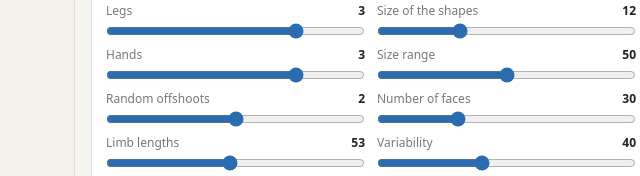
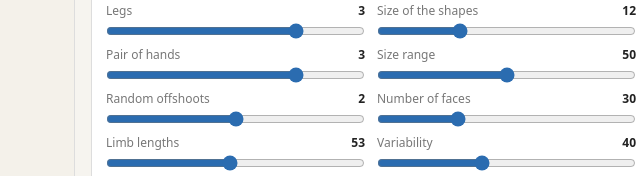
Before and after one commit to egeneralline-eng/BLOB-GEN-3000, a plain HTML site: page index.html in a window 1280 px wide. Shown: the part 297-473 px from the top of the page, 617-1257 px from the left. Drawn offline with Linux system fonts and the light colour scheme; no server answers.

Commit message:
Rename 'Hands' label to 'Pair of hands'

```diff
--- a/index.html
+++ b/index.html
@@ -66,7 +66,7 @@ hr{border:0;border-top:1px solid var(--line);width:100%;margin:2px 0}
     <label><span>Perspective <b id="v_persp"></b></span><input type="range" id="persp" min="0" max="100" value="0"></label>
     <hr>
     <label><span>Legs <b id="v_legs"></b></span><input type="range" id="legs" min="0" max="4" value="2"></label>
-    <label><span>Hands <b id="v_arms"></b></span><input type="range" id="arms" min="0" max="4" value="2"></label>
+    <label><span>Pair of hands <b id="v_arms"></b></span><input type="range" id="arms" min="0" max="4" value="2"></label>
     <label><span>Random offshoots <b id="v_apps"></b></span><input type="range" id="apps" min="0" max="4" value="0"></label>
     <label><span>Limb lengths <b id="v_len"></b></span><input type="range" id="len" min="10" max="100" value="50"></label>
     <label><span>Number of limb segments <b id="v_seg"></b></span><input type="range" id="seg" min="1" max="4" value="3"></label>
```
